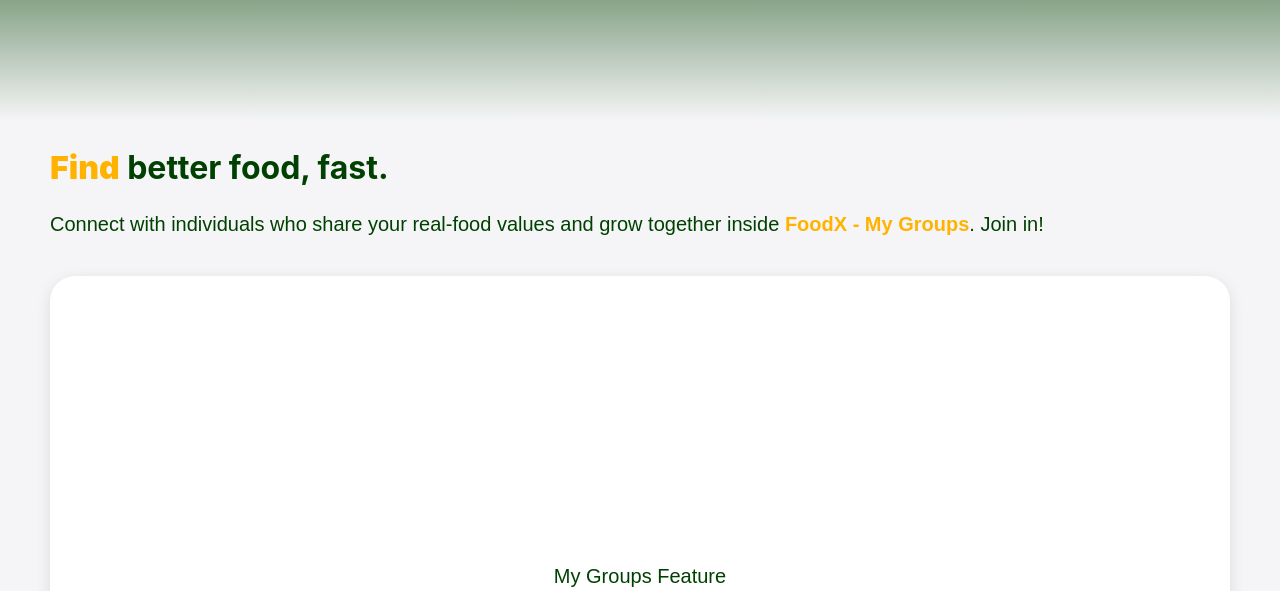
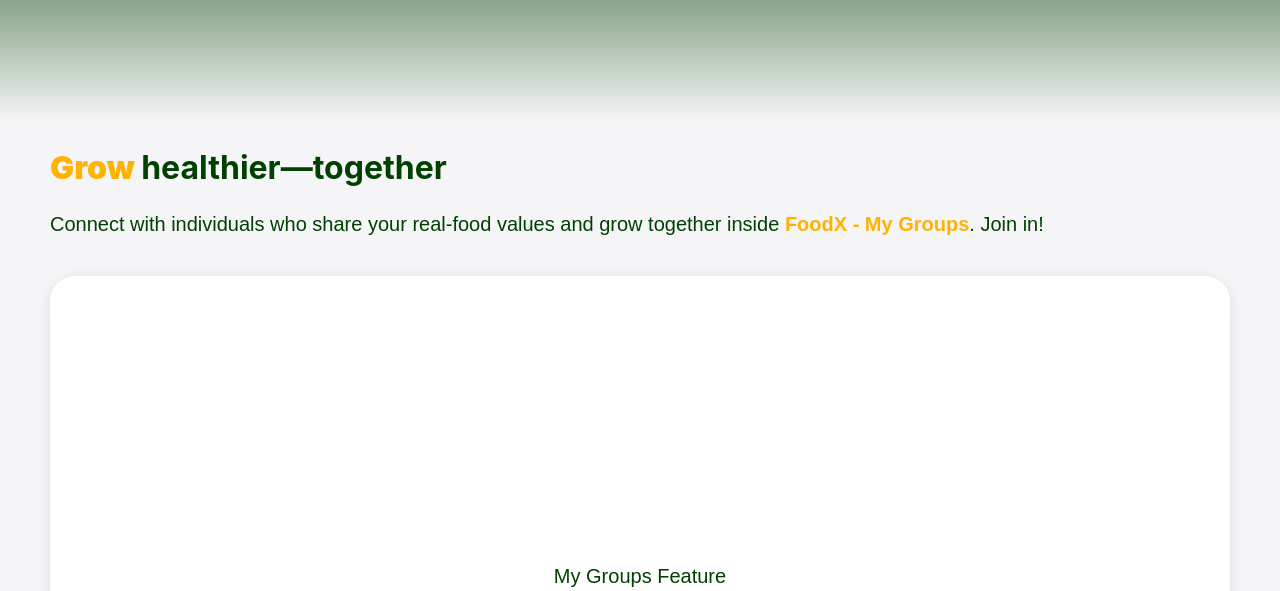
Before and after one commit to BitCoder26/website-food-investors-society, a plain HTML site: page my-foodX-community-my-groups.html in a window 1280 px wide. Shown: the part 209-800 px from the top of the page. Drawn offline with Linux system fonts and the light colour scheme.

Commit message:
fixed typo

```diff
--- a/my-foodX-community-my-groups.html
+++ b/my-foodX-community-my-groups.html
@@ -49,7 +49,7 @@
         <div class="container">
             <!-- My FoodX100 Header -->
             <div class="find-better-food-fast">
-                <h2><span class="app-name">Find</span> better food, fast.</h2>
+                <h2><span class="app-name">Grow </span> healthier—together</h2>
                 <p>Connect with individuals who share your real-food values and grow together inside <span class="orange-text">FoodX - My Groups</span>. Join in!</p>
             </div>
             <!-- FoodX100 Database -->
```
